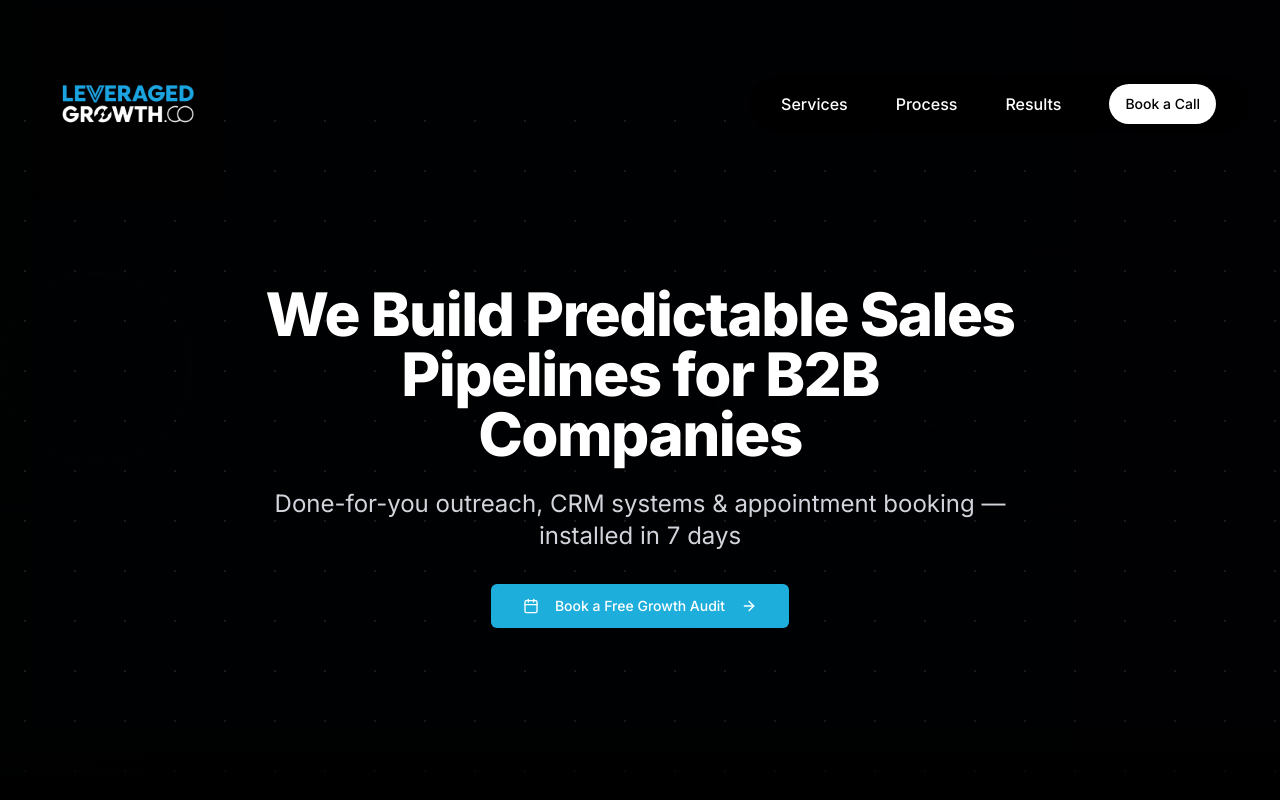
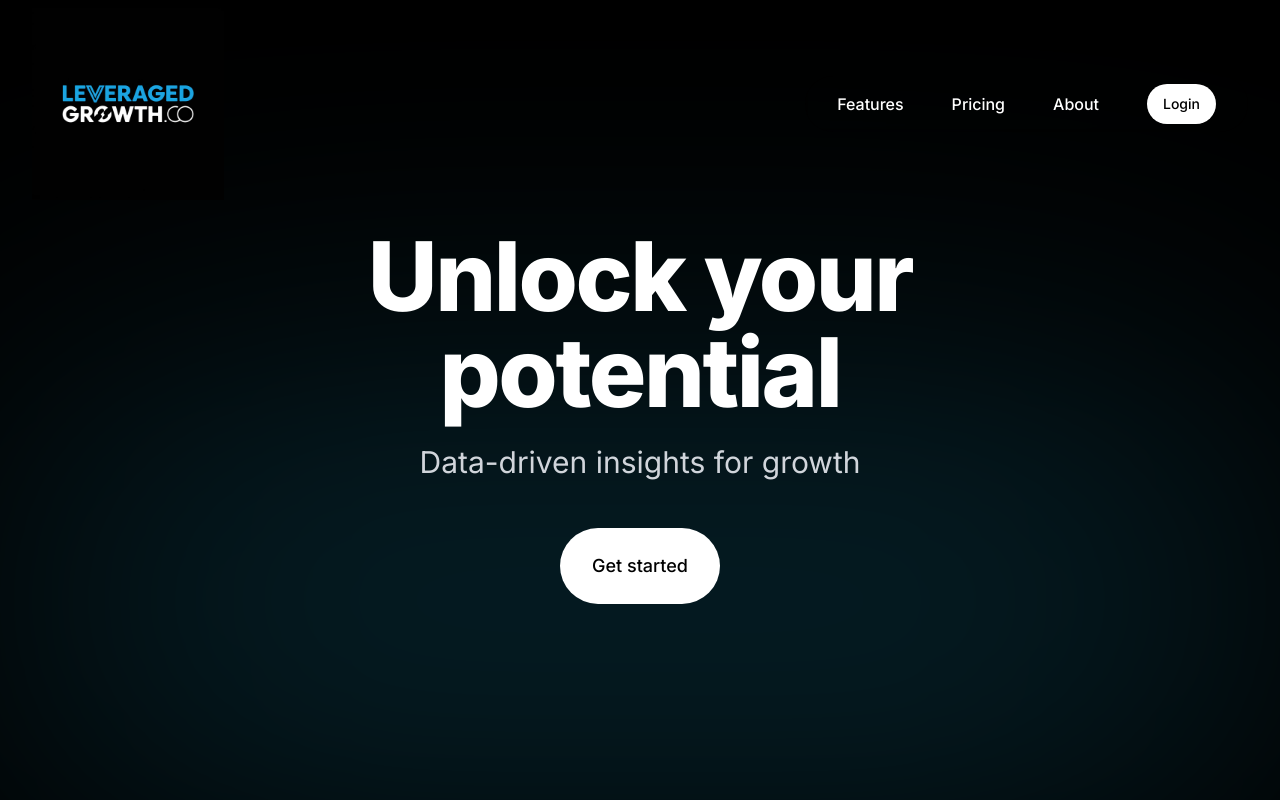
Before and after one commit to atharvv17/inbox-growth-architect, a React (Vite) app: page / in a window 1280 px wide. Shown: the top 800 px of the page. Built offline with nearby package versions, Linux system fonts and the light colour scheme.

Commit message:
Refactor: Hero section design
Update the hero section design based on the provided image.

```diff
--- a/src/components/Header.tsx
+++ b/src/components/Header.tsx
@@ -13,19 +13,19 @@ const Header: React.FC = () => {
 
           {/* Centered Navigation at the top */}
           <div className="hidden md:block">
-            <div className="bg-black/80 backdrop-blur-sm rounded-full px-8 py-2">
+            <div className="bg-transparent backdrop-blur-sm rounded-full px-8 py-2">
               <nav className="flex items-center space-x-12 relative z-10">
                 <a href="#offers" className="text-white hover:text-midnight-primary transition-colors font-medium">
-                  Services
+                  Features
                 </a>
                 <a href="#process" className="text-white hover:text-midnight-primary transition-colors font-medium">
-                  Process
+                  Pricing
                 </a>
                 <a href="#case-studies" className="text-white hover:text-midnight-primary transition-colors font-medium">
-                  Results
+                  About
                 </a>
                 <Button className="bg-white hover:bg-opacity-90 text-black font-medium rounded-full">
-                  Book a Call
+                  Login
                 </Button>
               </nav>
             </div>
--- a/src/components/HeroSection.tsx
+++ b/src/components/HeroSection.tsx
@@ -1,72 +1,38 @@
 
 import React from 'react';
 import { Button } from "@/components/ui/button";
-import { ArrowRight, Calendar } from "lucide-react";
+import { ArrowRight } from "lucide-react";
 
 const HeroSection: React.FC = () => {
-  return <section className="relative min-h-screen flex items-center pt-32 overflow-hidden bg-black">
+  return (
+    <section className="relative min-h-screen flex items-center pt-20 overflow-hidden bg-black">
       <div className="absolute inset-0 z-0">
-        {/* Black background with opacity */}
+        {/* Dark background with gradient glow */}
         <div className="absolute inset-0 bg-black"></div>
 
-        {/* Gradient overlay */}
-        <div className="absolute inset-0 bg-gradient-to-r from-[#1EAEDB]/10 to-[#3D5AFE]/10 opacity-10"></div>
+        {/* Blue glow effect at the bottom */}
+        <div className="absolute bottom-0 left-0 right-0 w-full h-[400px] bg-[#1EAEDB]/20 blur-[150px] rounded-full mx-auto"></div>
+      </div>
 
-        {/* Minimal polka dots - positioned to start below header */}
-        <div
-          className="absolute inset-0 top-24 opacity-10"
-          style={{
-            backgroundImage: `radial-gradient(white 1px, transparent 1px)`,
-            backgroundSize: '50px 50px'
-          }}
-        ></div>
-
-        {/* Geometric shapes - minimal and subtle */}
-        <div className="absolute inset-0 top-24 opacity-5">
-          {/* Circle */}
-          <div className="absolute top-1/4 left-1/5 w-48 h-48 rounded-full border border-white/20"></div>
-
-          {/* Rectangle */}
-          <div className="absolute bottom-1/3 right-1/4 w-64 h-40 border border-white/20 rotate-12"></div>
-
-          {/* Triangle (using CSS) */}
-          <div className="absolute top-2/3 left-1/3 opacity-20"
-               style={{
-                 width: 0,
-                 height: 0,
-                 borderLeft: '25px solid transparent',
-                 borderRight: '25px solid transparent',
-                 borderBottom: '50px solid rgba(255,255,255,0.2)'
-               }}>
+      <div className="container relative z-10 mx-auto px-4 flex flex-col items-center">
+        <div className="max-w-4xl mx-auto text-center mb-12">
+          <h1 className="text-5xl md:text-7xl lg:text-8xl font-extrabold mb-6 animate-fade-in text-white tracking-tight">
+            Unlock your potential
+          </h1>
+          <p className="text-xl md:text-2xl lg:text-3xl text-gray-300 mb-12 animate-fade-in">
+            Data-driven insights for growth
+          </p>
+          <div className="flex justify-center">
+            <Button
+              className="bg-white hover:bg-white/90 text-black rounded-full text-lg px-8 py-6 h-auto"
+              size="lg">
+              Get started
+            </Button>
           </div>
         </div>
       </div>
-
-      <div className="container relative z-10">
-        <div className="max-w-3xl mx-auto text-center mb-12">
-          <div className="flex justify-center mb-8">
-
-          </div>
-
-          <h1 className="text-5xl md:text-6xl font-extrabold mb-6 animate-fade-in text-white">
-            We Build Predictable Sales Pipelines for B2B Companies
-          </h1>
-          <p className="text-xl md:text-2xl text-gray-300 mb-8 animate-fade-in">
-            Done-for-you outreach, CRM systems & appointment booking — installed in 7 days
-          </p>
-          <div className="flex flex-col space-y-4 md:flex-row md:space-y-0 md:space-x-4 justify-center">
-            <div className="space-y-4 md:space-y-0 animate-fade-in">
-              <Button className="bg-[#1EAEDB] hover:bg-[#3D5AFE] text-white w-full md:w-auto flex items-center transition-colors" size="lg">
-                <Calendar className="mr-2 h-5 w-5" />
-                Book a Free Growth Audit
-                <ArrowRight className="ml-2 h-5 w-5" />
-              </Button>
-            </div>
-          </div>
-        </div>
-      </div>
-      <div className="absolute bottom-0 left-0 right-0 h-24 bg-gradient-to-t from-black to-transparent"></div>
-    </section>;
+    </section>
+  );
 };
 
 export default HeroSection;
```
